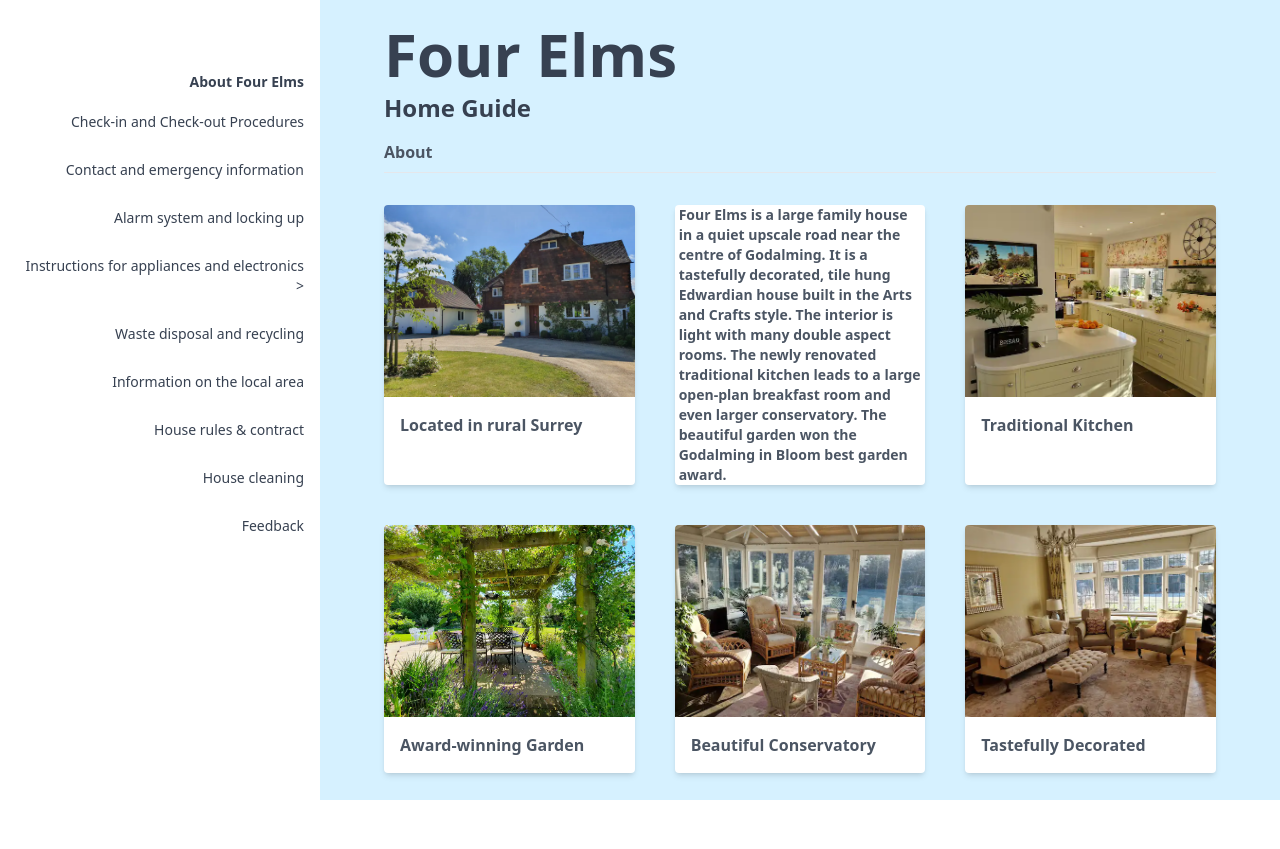
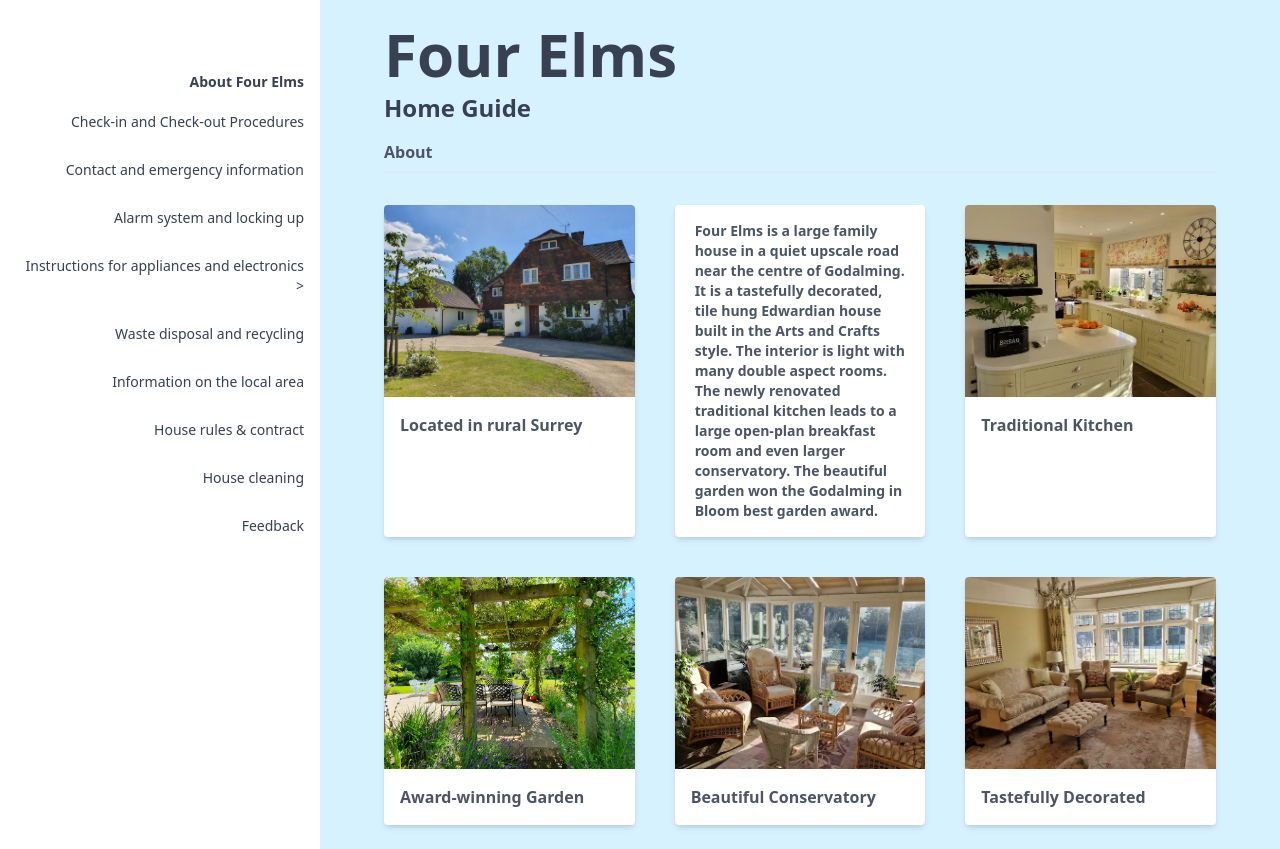
Before and after one commit to ConjecturesandRefutations/Four-Elms, a React (Create React App) app: page / in a window 1280 px wide. Before the commit the page ends 800 px from the top, so only its background shows below. Built offline with nearby package versions, Linux system fonts and the light colour scheme.

Commit message:
padding on introductory text

```diff
--- a/src/pages/Home.js
+++ b/src/pages/Home.js
@@ -57,7 +57,7 @@ function Home() {
                   </div>
                 </div>
 
-                <div className="bg-white rounded overflow-hidden shadow-md relative hover:shadow-lg">
+                <div className="bg-white rounded overflow-hidden shadow-md relative hover:shadow-lg p-4">
                   <p className="text-sm ml-1 mr-1 font-bold">
                     {lang === 'english'
                       ? 'Four Elms is a large family house in a quiet upscale road near the centre of Godalming. It is a tastefully decorated, tile hung Edwardian house built in the Arts and Crafts style. The interior is light with many double aspect rooms. The newly renovated traditional kitchen leads to a large open-plan breakfast room and even larger conservatory. The beautiful garden won the Godalming in Bloom best garden award.'
```
